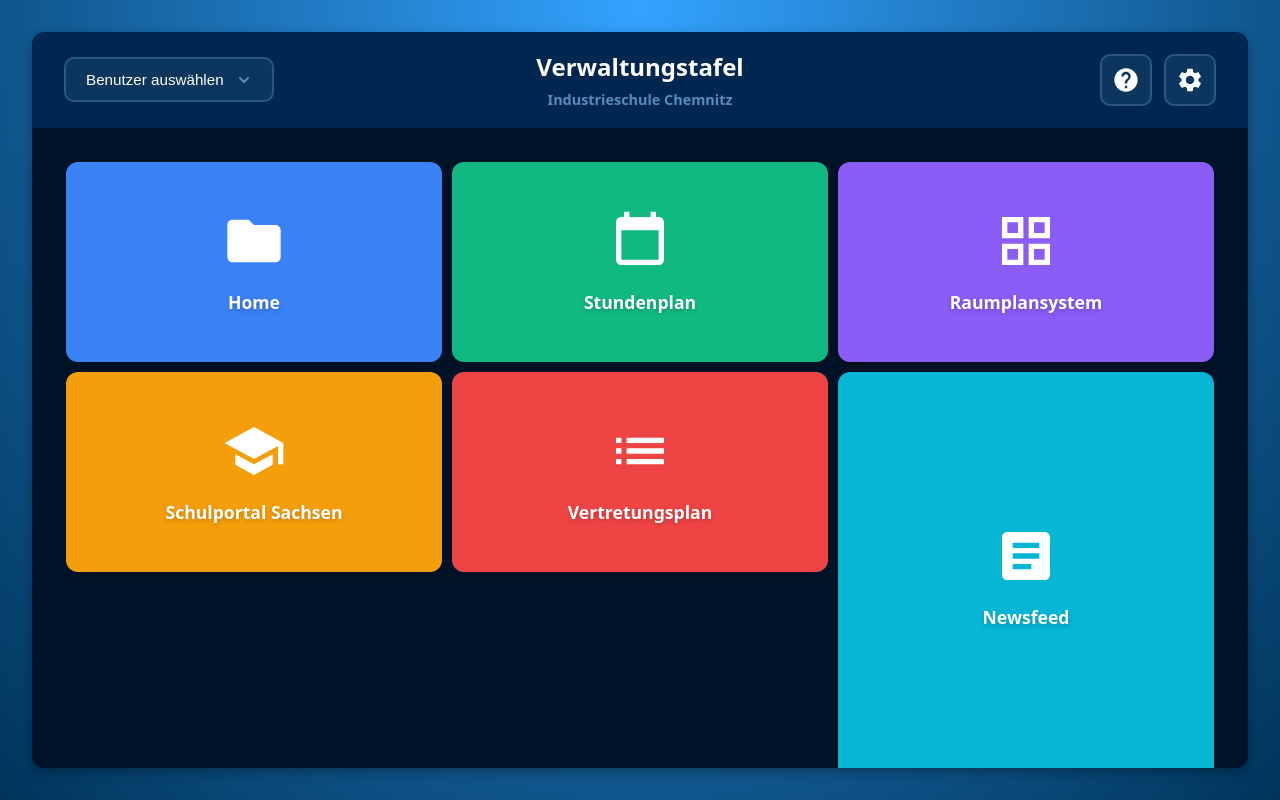
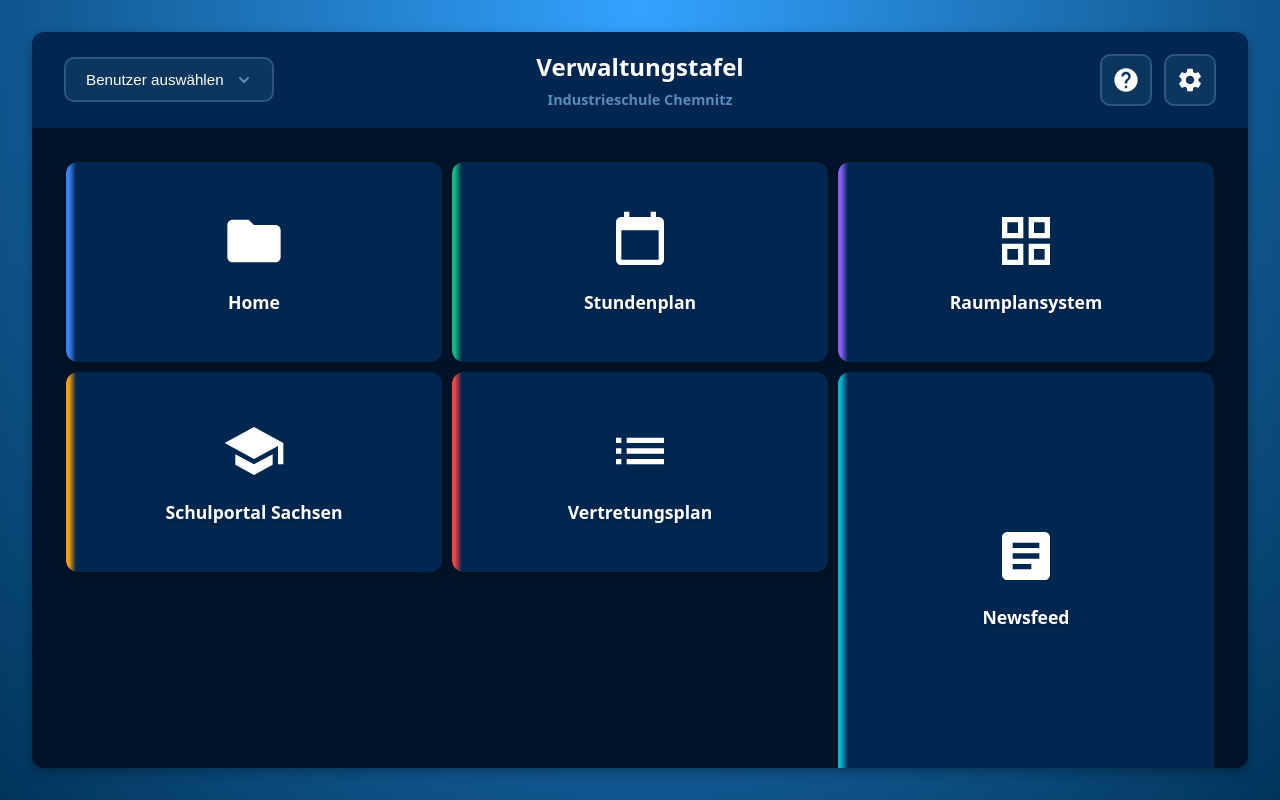
Before and after one commit to RichiAlbi/dashboard_isc, a React (Vite) app in the folder frontend/: page / in a window 1280 px wide. Built offline with nearby package versions, Linux system fonts and the light colour scheme.

Commit message:
Widget Design und Hover Effekt angepasst

```diff
--- a/frontend/src/components/Widget.css
+++ b/frontend/src/components/Widget.css
@@ -1,7 +1,9 @@
 .widget {
+  --border-color: currentColor;
   width: 100%;
   height: 100%;
   border-radius: 12px;
+  background-color: var(--color-dark-blue);
   display: flex;
   flex-direction: column;
   align-items: center;
@@ -11,11 +13,32 @@
   cursor: pointer;
   transition: all 0.3s ease;
   box-shadow: 0 4px 12px rgba(0, 0, 0, 0.2);
+  position: relative;
+  overflow: hidden;
+}
+
+.widget::before {
+  content: '';
+  position: absolute;
+  left: 0;
+  top: 0;
+  bottom: 0;
+  width: 10px;
+  background: linear-gradient(to right, var(--border-color, currentColor) 30%, transparent 100%);
+  transition: width 0.3s ease, background 0.3s ease;
+  border-radius: 12px 0 0 12px;
+  pointer-events: none;
+}
+
+.widget:hover::before {
+  width: 50%;
+  background: linear-gradient(to right, var(--border-color, currentColor) 0%, transparent 100%);
+  border-radius: 12px;
 }
 
 .widget:hover {
-  transform: translateY(-4px);
-  box-shadow: 0 8px 20px rgba(0, 0, 0, 0.3);
+  box-shadow: 0 8px 24px rgba(0, 0, 0, 0.4);
+  filter: brightness(1.1);
 }
 
 .widget-icon {
--- a/frontend/src/components/Widget.tsx
+++ b/frontend/src/components/Widget.tsx
@@ -9,7 +9,7 @@ interface WidgetProps {
 
 const Widget: React.FC<WidgetProps> = ({ title, icon, color }) => {
   return (
-    <div className="widget" style={{ backgroundColor: color }}>
+    <div className="widget" style={{ '--border-color': color } as React.CSSProperties & { '--border-color': string }}>
       <div className="widget-icon">{icon}</div>
       <div className="widget-title">{title}</div>
     </div>
```
